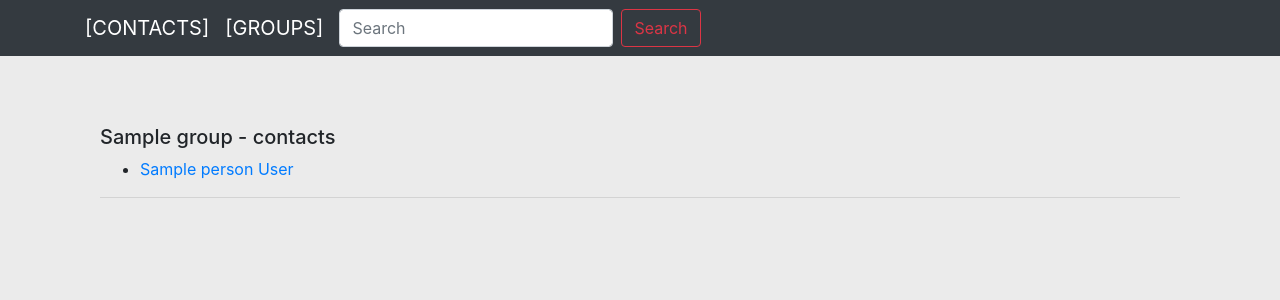
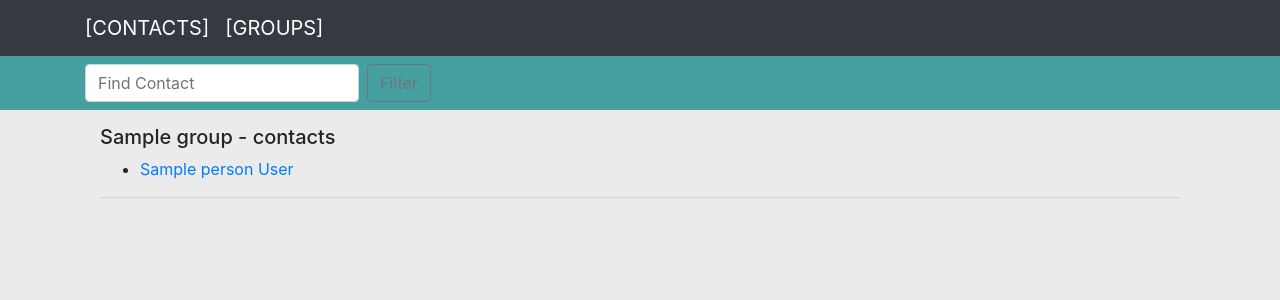
Before and after one commit to Air-t/contacts-list-app, a Django app: page /contact-list/groups/group/1/ in a window 1280 px wide. Shown: the top 300 px of the page. Run offline with Django 3.2, Linux system fonts and the light colour scheme; tables that the repository leaves empty hold one stand-in row (values such as "Sample post"); some libraries are stand-ins or nearby versions.

Commit message:
search module added

```diff
--- a/app/contacts/forms.py
+++ b/app/contacts/forms.py
@@ -1,5 +1,4 @@
 from django import forms
-from django.forms.utils import ErrorList
 from django.core.validators import FileExtensionValidator, EmailValidator, RegexValidator
 from .models import Person, Email, Address, Group, Phone, PHONE_CHOICES, EMAIL_CHOICES
 
--- a/app/contacts/templates/contact_layout.html
+++ b/app/contacts/templates/contact_layout.html
@@ -17,10 +17,6 @@
       <div class="container d-flex justify-content-start">
         <a class="navbar-brand d-flex justify-content-between" href="{% url 'contacts:contact_list' %}">[CONTACTS]</a>
         <a class="navbar-brand d-flex justify-content-between" href="{% url 'contacts:groups' %}">[GROUPS]</a>
-        <form class="form-inline" action="#">
-          <input class="form-control mr-sm-2" type="search" placeholder="Search" aria-label="Search">
-          <button class="btn btn-outline-danger" type="submit">Search</button>
-        </form>
       </div>
 
     </nav>
@@ -31,6 +27,19 @@
         <a class="navbar-brand d-flex justify-content-start" href="{% url 'contacts:add-address' id=contact.id %}">[new address]</a>
         <a class="navbar-brand d-flex justify-content-start" href="{% url 'contacts:add-phone' id=contact.id %}">[new phone]</a>
         <a class="navbar-brand d-flex justify-content-start" href="{% url 'contacts:add-email' id=contact.id %}">[new email]</a>
+      </div>
+    </nav>
+    {% endif %}
+
+    {% if group %}
+    <nav class="navbar navbar-toggleable-sm bg-faded navbar-dark bg-teal2 fixed-top fixed-top-2">
+      <div class="container d-flex justify-content-start">
+        <form class="form-inline" action="{% url 'contacts:search' id=group.id %}" method="POST">
+          {% csrf_token %}
+          <input type="hidden" name="id" value="{{ group.id }}">
+          <input class="form-control mr-sm-2" type="search" placeholder="Find Contact" aria-label="Search", name="search">
+          <button class="btn btn-outline-secondary" type="submit">Filter</button>
+        </form>
       </div>
     </nav>
     {% endif %}
--- a/app/contacts/templates/contacts/groups.html
+++ b/app/contacts/templates/contacts/groups.html
@@ -13,7 +13,7 @@
           <input type="hidden" name="id" value="{{ g.id }}">
           <button class="btn btn-link" name="action" value="delete" type="submit">[x]</button>
         </form>
-        <a href="{% url 'contacts:modify-group' group_id=g.id %}">[edit]</a>
+        <a href="{% url 'contacts:modify-group' group_id=g.id %}">[edit] </a>
         <a href="{% url 'contacts:group' id=g.id %}">{{ g.name }}</a>
       </li>
     {% endfor %}
--- a/app/contacts/urls.py
+++ b/app/contacts/urls.py
@@ -4,7 +4,7 @@ from django.conf import settings
 from django.conf.urls.static import static
 from contacts.views import ContactList, PersonView, AddPersonAddress, ModifyPersonAddress, AddPersonEmail, \
     ModifyPersonEmail, AddPersonPhone, ModifyPersonPhone, GroupsView, AddGroupView, ModifyGroupView, AddToGroupView, \
-    RemoveFromGroupView, GroupView
+    RemoveFromGroupView, GroupView, SearchGroupView
 
 app_name = 'contacts'
 
@@ -27,5 +27,6 @@ urlpatterns = [
                   path('groups/remove-from-group/', RemoveFromGroupView.as_view(), name='remove-from-group'),
                   path('groups/modify-group/<int:group_id>/', ModifyGroupView.as_view(), name='modify-group'),
                   path('groups/group/<int:id>/', GroupView.as_view(), name='group'),
+                  path('groups/group/<int:id>/search/', SearchGroupView.as_view(), name='search'),
 
               ] + static(settings.MEDIA_URL, document_root=settings.MEDIA_ROOT)
--- a/app/contacts/views.py
+++ b/app/contacts/views.py
@@ -270,7 +270,17 @@ class RemoveFromGroupView(View):
         messages.success(request, f"{person.name} has been removed from {group.name}.")
         return redirect('contacts:contact', id=request.POST.get('person_id'))
 
-#
-# class SearchGroupView(View):
-#     def get(self, request):
-#         return render(request, '', {'groups': Group.objects.all()})
+
+class SearchGroupView(View):
+    def post(self, request, id):
+        group = get_object_or_404(Group, pk=id)
+        contacts = group.person.all()
+        name = request.POST.get('search')
+        names = contacts.filter(name__icontains=name)
+        surnames = contacts.filter(surname__icontains=name)
+        results = names.union(surnames)
+        if results.count() != 0:
+            messages.success(request, f"{results.count()} contacts found!")
+        else:
+            messages.warning(request, f"No contacts found this time.")
+        return render(request, 'contacts/search.html', {'contacts': results, 'group': group})
--- a/app/static/main.css
+++ b/app/static/main.css
@@ -4,12 +4,16 @@ body {
 }
 
 .bg-violet {
-  background-color: rgba(81, 45, 168, 1)
+  background-color: rgba(81, 45, 168, 1);
 }
 
 
 .bg-teal {
-  background-color: rgba(133, 20, 75, 0.7)
+  background-color: rgba(133, 20, 75, 0.7);
+}
+
+.bg-teal2 {
+  background-color: rgba(0, 128, 128, 0.7);
 }
 
 .fixed-top-2 {
```
Also changed, not shown: app/contacts/templates/contacts/search.html (+13 -15 lines).
